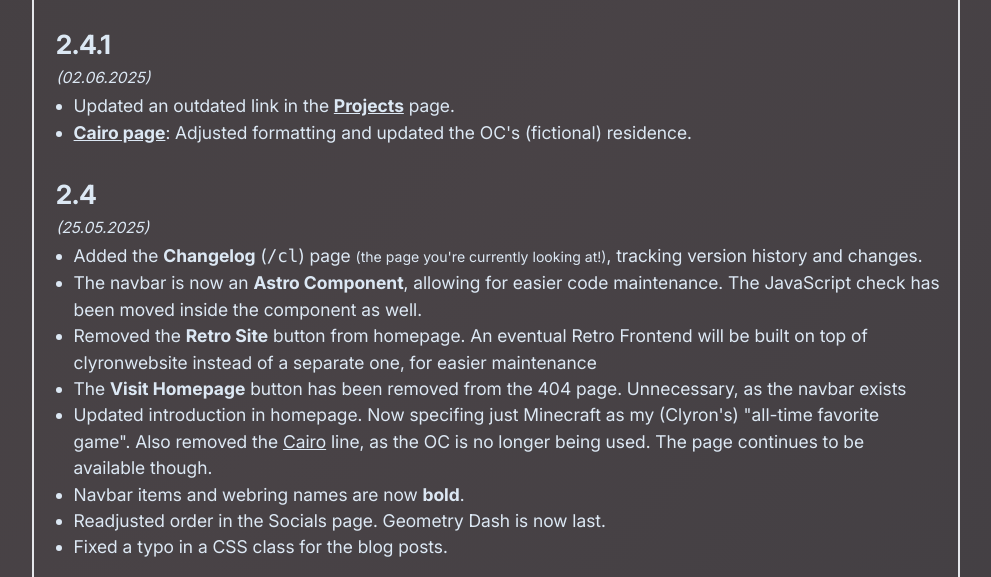
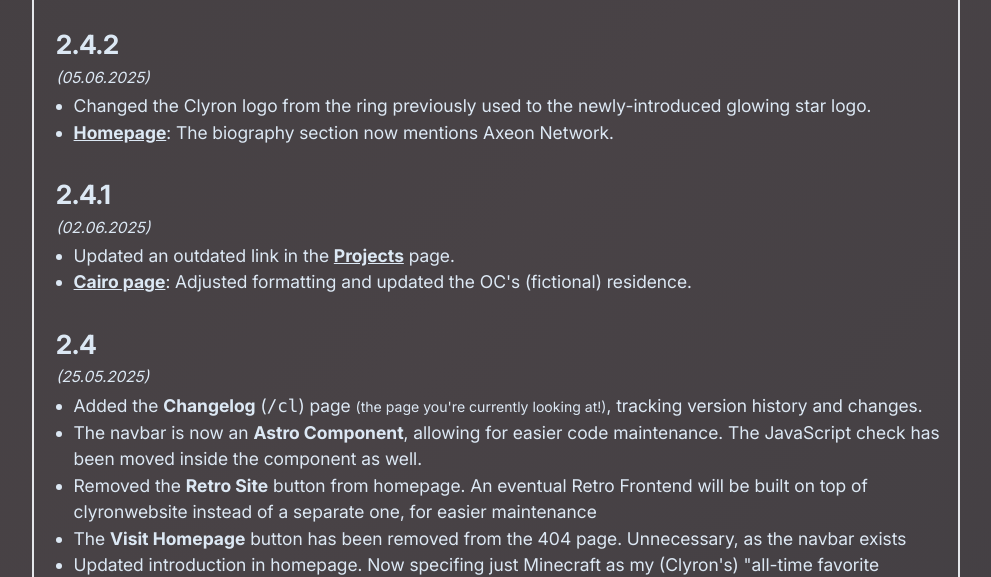
Before and after one commit to thekayaurora/thekayaurora.github.io, an Astro site: page /cl in a window 1280 px wide. Shown: the part 221-798 px from the top of the page, without its empty margins (144-1135 px from the left). Built offline with nearby package versions, Linux system fonts and the light colour scheme; Astro itself is replaced by a stand-in of ours.

Commit message:
change logo and update bio

```diff
--- a/src/layouts/BlogPostLayout.astro
+++ b/src/layouts/BlogPostLayout.astro
@@ -12,10 +12,10 @@
 		<meta charset="UTF-8" />
     <meta name="viewport" content="width=device-width" />
     <meta property="og:site_name" content="Clyron's Website" />
-    <meta property="og:image" content="../../img/logo-sm.png">
+    <meta property="og:image" content="../../img/logo.png">
     <meta name="title" content={frontmatter.title} />
     <meta name="description" content={frontmatter.desc} />
-    <link rel="icon" type="image/svg+xml" href="../../img/logo-sm.png" />
+    <link rel="icon" type="image/svg+xml" href="../../img/logo.png" />
     <meta name="generator" content={Astro.generator} />
     <link rel="stylesheet" href="https://use.fontawesome.com/releases/v6.7.2/css/all.css">
     <link rel="stylesheet" href="../../css/style.css" type="text/css">
--- a/src/layouts/Layout.astro
+++ b/src/layouts/Layout.astro
@@ -15,10 +15,10 @@
 		<meta charset="UTF-8" />
         <meta name="viewport" content="width=device-width" />
         <meta property="og:site_name" content="Clyron's Website" />
-        <meta property="og:image" content="../../img/logo-sm.png">
+        <meta property="og:image" content="../../img/logo.png">
         <meta name="title" content={title} />
 		<meta name="description" content="" />
-		<link rel="icon" type="image/svg+xml" href="../../img/logo-sm.png" />
+		<link rel="icon" type="image/svg+xml" href="../../img/logo.png" />
 		<meta name="generator" content={Astro.generator} />
 		<link rel="stylesheet" href="https://use.fontawesome.com/releases/v6.7.2/css/all.css">
         <link rel="stylesheet" href="../../css/style.css" type="text/css">
--- a/src/pages/cl.astro
+++ b/src/pages/cl.astro
@@ -6,6 +6,17 @@
    <div class="text-3xl font-bold m-1">Changelog 🗒️</div>
    <div class="text-base">
       <p>Website version history and changelogs</p>
+      <br>
+      <div class="text-2xl font-bold m-1">2.4.2</div>
+      <div class="text-sm italic m-1">(05.06.2025)</div>
+      <ul class="list-disc pl-5">
+         <li>
+            Changed the Clyron logo from the ring previously used to the newly-introduced glowing star logo.
+         </li>
+         <li>
+            <b><a href="/">Homepage</a></b>: The biography section now mentions Axeon Network.
+         </li>
+      </ul>
       <br>
       <div class="text-2xl font-bold m-1">2.4.1</div>
       <div class="text-sm italic m-1">(02.06.2025)</div>
--- a/src/pages/index.astro
+++ b/src/pages/index.astro
@@ -14,6 +14,9 @@
             </li>
             <li>
                I am probably best known for running <a href="https://youtube.com/lynxmic"><b>Lynxmic</b></a>, a tech-focused YouTube channel with over 1,000+ subscribers
+            </li>
+            <li>
+               I run a community network known as the <a href="https://discord.gg/wDxDKJU2sj"><b>Axeon Network</b></a>. The Discord server has been going for over 7 years.
             </li>
             <li>
                I sometimes also work on other personal projects primarily for fun, though most of the time they don't really go beyond planning (lol)
```
Also changed, not shown: public/img/logo.png.
